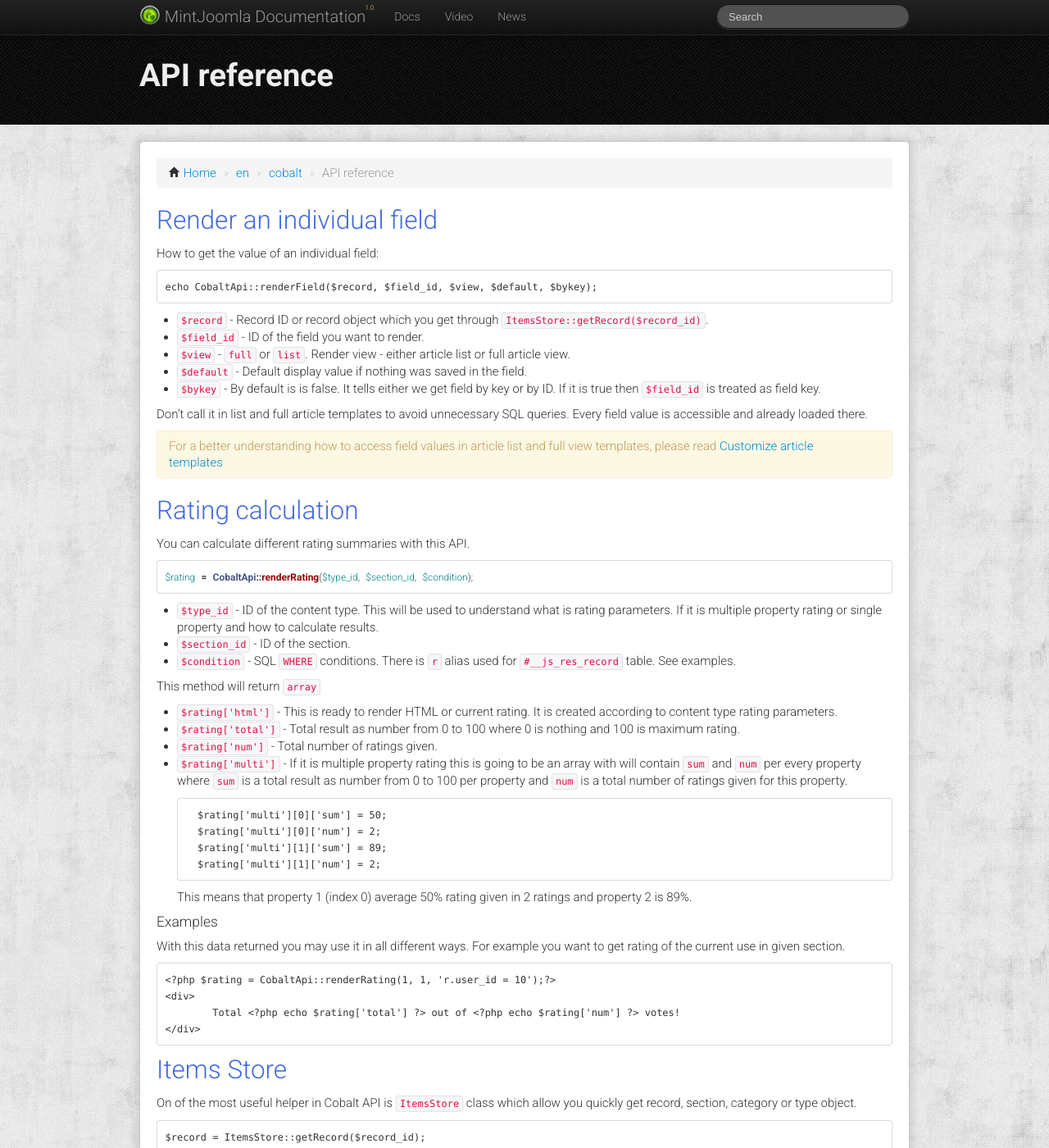
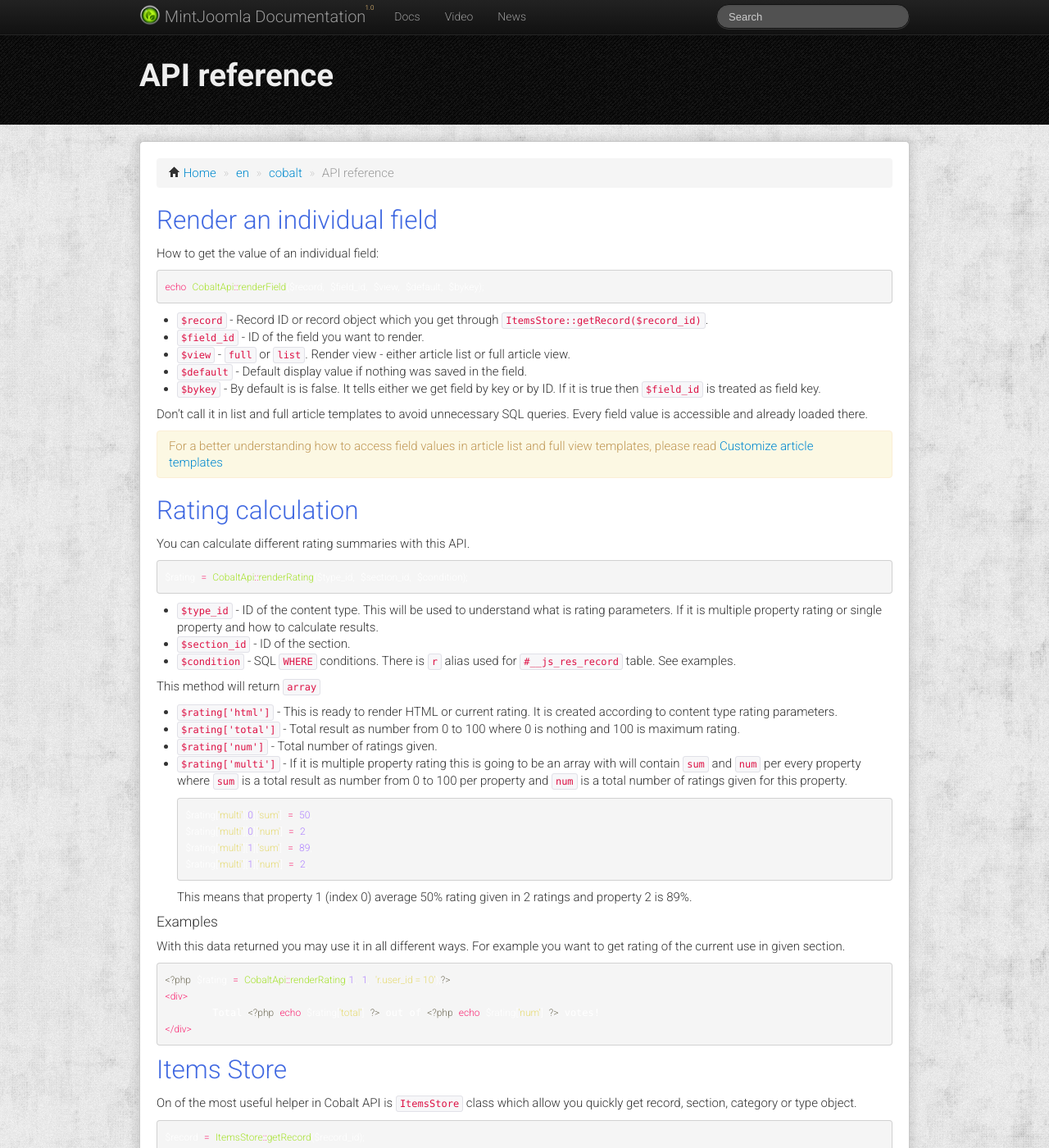
Before and after one commit to MintJoomla/MintJoomla.github.io, a Jekyll site: the page built from en/cobalt/_posts/developer/2013-01-01-api-reference.md, in a window 1280 px wide and 1400 px high. Shown: the whole window at 82% size. Built offline with Jekyll 4.4.1, drawn with Linux system fonts in a browser that asks for light colours; comment, search, counter and statistics services are not loaded; some of the changed text lies outside the part shown.

Commit message:
Test syntax highlight

````diff
--- a/assets/css/syntax.css
+++ b/assets/css/syntax.css
@@ -1,60 +1,187 @@
-.highlight  { background: #ffffff; }
-.highlight .c { color: #999988; font-style: italic } /* Comment */
-.highlight .err { color: #a61717; background-color: #e3d2d2 } /* Error */
-.highlight .k { font-weight: bold } /* Keyword */
-.highlight .o { font-weight: bold } /* Operator */
-.highlight .cm { color: #999988; font-style: italic } /* Comment.Multiline */
-.highlight .cp { color: #999999; font-weight: bold } /* Comment.Preproc */
-.highlight .c1 { color: #999988; font-style: italic } /* Comment.Single */
-.highlight .cs { color: #999999; font-weight: bold; font-style: italic } /* Comment.Special */
-.highlight .gd { color: #000000; background-color: #ffdddd } /* Generic.Deleted */
-.highlight .gd .x { color: #000000; background-color: #ffaaaa } /* Generic.Deleted.Specific */
-.highlight .ge { font-style: italic } /* Generic.Emph */
-.highlight .gr { color: #aa0000 } /* Generic.Error */
-.highlight .gh { color: #999999 } /* Generic.Heading */
-.highlight .gi { color: #000000; background-color: #ddffdd } /* Generic.Inserted */
-.highlight .gi .x { color: #000000; background-color: #aaffaa } /* Generic.Inserted.Specific */
-.highlight .go { color: #888888 } /* Generic.Output */
-.highlight .gp { color: #555555 } /* Generic.Prompt */
-.highlight .gs { font-weight: bold } /* Generic.Strong */
-.highlight .gu { color: #aaaaaa } /* Generic.Subheading */
-.highlight .gt { color: #aa0000 } /* Generic.Traceback */
-.highlight .kc { font-weight: bold } /* Keyword.Constant */
-.highlight .kd { font-weight: bold } /* Keyword.Declaration */
-.highlight .kp { font-weight: bold } /* Keyword.Pseudo */
-.highlight .kr { font-weight: bold } /* Keyword.Reserved */
-.highlight .kt { color: #445588; font-weight: bold } /* Keyword.Type */
-.highlight .m { color: #009999 } /* Literal.Number */
-.highlight .s { color: #d14 } /* Literal.String */
-.highlight .na { color: #008080 } /* Name.Attribute */
-.highlight .nb { color: #0086B3 } /* Name.Builtin */
-.highlight .nc { color: #445588; font-weight: bold } /* Name.Class */
-.highlight .no { color: #008080 } /* Name.Constant */
-.highlight .ni { color: #800080 } /* Name.Entity */
-.highlight .ne { color: #990000; font-weight: bold } /* Name.Exception */
-.highlight .nf { color: #990000; font-weight: bold } /* Name.Function */
-.highlight .nn { color: #555555 } /* Name.Namespace */
-.highlight .nt { color: #000080 } /* Name.Tag */
-.highlight .nv { color: #008080 } /* Name.Variable */
-.highlight .ow { font-weight: bold } /* Operator.Word */
-.highlight .w { color: #bbbbbb } /* Text.Whitespace */
-.highlight .mf { color: #009999 } /* Literal.Number.Float */
-.highlight .mh { color: #009999 } /* Literal.Number.Hex */
-.highlight .mi { color: #009999 } /* Literal.Number.Integer */
-.highlight .mo { color: #009999 } /* Literal.Number.Oct */
-.highlight .sb { color: #d14 } /* Literal.String.Backtick */
-.highlight .sc { color: #d14 } /* Literal.String.Char */
-.highlight .sd { color: #d14 } /* Literal.String.Doc */
-.highlight .s2 { color: #d14 } /* Literal.String.Double */
-.highlight .se { color: #d14 } /* Literal.String.Escape */
-.highlight .sh { color: #d14 } /* Literal.String.Heredoc */
-.highlight .si { color: #d14 } /* Literal.String.Interpol */
-.highlight .sx { color: #d14 } /* Literal.String.Other */
-.highlight .sr { color: #009926 } /* Literal.String.Regex */
-.highlight .s1 { color: #d14 } /* Literal.String.Single */
-.highlight .ss { color: #990073 } /* Literal.String.Symbol */
-.highlight .bp { color: #999999 } /* Name.Builtin.Pseudo */
-.highlight .vc { color: #008080 } /* Name.Variable.Class */
-.highlight .vg { color: #008080 } /* Name.Variable.Global */
-.highlight .vi { color: #008080 } /* Name.Variable.Instance */
-.highlight .il { color: #009999 } /* Literal.Number.Integer.Long */
+.highlight table td { padding: 5px; }
+.highlight table pre { margin: 0; }
+.highlight .gh {
+  color: #999999;
+}
+.highlight .sr {
+  color: #f6aa11;
+}
+.highlight .go {
+  color: #888888;
+}
+.highlight .gp {
+  color: #555555;
+}
+.highlight .gs {
+}
+.highlight .gu {
+  color: #aaaaaa;
+}
+.highlight .nb {
+  color: #f6aa11;
+}
+.highlight .cm {
+  color: #75715e;
+}
+.highlight .cp {
+  color: #75715e;
+}
+.highlight .c1 {
+  color: #75715e;
+}
+.highlight .cs {
+  color: #75715e;
+}
+.highlight .c, .highlight .cd {
+  color: #75715e;
+}
+.highlight .err {
+  color: #960050;
+}
+.highlight .gr {
+  color: #960050;
+}
+.highlight .gt {
+  color: #960050;
+}
+.highlight .gd {
+  color: #49483e;
+}
+.highlight .gi {
+  color: #49483e;
+}
+.highlight .ge {
+  color: #49483e;
+}
+.highlight .kc {
+  color: #66d9ef;
+}
+.highlight .kd {
+  color: #66d9ef;
+}
+.highlight .kr {
+  color: #66d9ef;
+}
+.highlight .no {
+  color: #66d9ef;
+}
+.highlight .kt {
+  color: #66d9ef;
+}
+.highlight .mf {
+  color: #ae81ff;
+}
+.highlight .mh {
+  color: #ae81ff;
+}
+.highlight .il {
+  color: #ae81ff;
+}
+.highlight .mi {
+  color: #ae81ff;
+}
+.highlight .mo {
+  color: #ae81ff;
+}
+.highlight .m, .highlight .mb, .highlight .mx {
+  color: #ae81ff;
+}
+.highlight .sc {
+  color: #ae81ff;
+}
+.highlight .se {
+  color: #ae81ff;
+}
+.highlight .ss {
+  color: #ae81ff;
+}
+.highlight .sd {
+  color: #e6db74;
+}
+.highlight .s2 {
+  color: #e6db74;
+}
+.highlight .sb {
+  color: #e6db74;
+}
+.highlight .sh {
+  color: #e6db74;
+}
+.highlight .si {
+  color: #e6db74;
+}
+.highlight .sx {
+  color: #e6db74;
+}
+.highlight .s1 {
+  color: #e6db74;
+}
+.highlight .s {
+  color: #e6db74;
+}
+.highlight .na {
+  color: #a6e22e;
+}
+.highlight .nc {
+  color: #a6e22e;
+}
+.highlight .nd {
+  color: #a6e22e;
+}
+.highlight .ne {
+  color: #a6e22e;
+}
+.highlight .nf {
+  color: #a6e22e;
+}
+.highlight .vc {
+  color: #ffffff;
+}
+.highlight .nn {
+  color: #ffffff;
+}
+.highlight .nl {
+  color: #ffffff;
+}
+.highlight .ni {
+  color: #ffffff;
+}
+.highlight .bp {
+  color: #ffffff;
+}
+.highlight .vg {
+  color: #ffffff;
+}
+.highlight .vi {
+  color: #ffffff;
+}
+.highlight .nv {
+  color: #ffffff;
+}
+.highlight .w {
+  color: #ffffff;
+}
+.highlight {
+  color: #ffffff;
+}
+.highlight .n, .highlight .py, .highlight .nx {
+  color: #ffffff;
+}
+.highlight .ow {
+  color: #f92672;
+}
+.highlight .nt {
+  color: #f92672;
+}
+.highlight .k, .highlight .kv {
+  color: #f92672;
+}
+.highlight .kn {
+  color: #f92672;
+}
+.highlight .kp {
+  color: #f92672;
+}
+.highlight .o {
+  color: #f92672;
+}
--- a/en/cobalt/_posts/developer/2013-01-01-api-reference.md
+++ b/en/cobalt/_posts/developer/2013-01-01-api-reference.md
@@ -8,7 +8,9 @@
 
 How to get the value of an individual field:
 
-	echo CobaltApi::renderField($record, $field_id, $view, $default, $bykey);
+~~~php
+echo CobaltApi::renderField($record, $field_id, $view, $default, $bykey);
+~~~
 
 - `$record` -  Record ID or record object which you get through `ItemsStore::getRecord($record_id)`.
 - `$field_id` - ID of the field you want to render.
@@ -23,9 +25,9 @@
 
 You can calculate different rating summaries with this API.
 
-```php
+~~~php
 $rating = CobaltApi::renderRating($type_id, $section_id, $condition);
-```
+~~~
 
 - `$type_id` - ID of the content type. This will be used to understand what is rating parameters. If it is multiple property rating or single property and how to calculate results.
 - `$section_id` - ID of the section.
@@ -38,10 +40,12 @@
 - `$rating['num']` - Total number of ratings given.
 - `$rating['multi']` - If it is multiple property rating this is going to be an array with will contain `sum` and `num` per every property where `sum` is a total result as number from 0 to 100 per property and `num` is a total number of ratings given for this property.
 
-		$rating['multi'][0]['sum'] = 50;
-		$rating['multi'][0]['num'] = 2;
-		$rating['multi'][1]['sum'] = 89;
-		$rating['multi'][1]['num'] = 2;
+  ~~~php
+  $rating['multi'][0]['sum'] = 50;
+  $rating['multi'][0]['num'] = 2;
+  $rating['multi'][1]['sum'] = 89;
+  $rating['multi'][1]['num'] = 2;
+  ~~~
 
 	This means that property 1 (index 0) average 50% rating given in 2 ratings and property 2 is 89%.
 
@@ -49,23 +53,29 @@
 
 With this data returned you may use it in all different ways. For example you want to get rating of the current use in given section.
 
-	<?php $rating = CobaltApi::renderRating(1, 1, 'r.user_id = 10');?>
-	<div>
-		Total <?php echo $rating['total'] ?> out of <?php echo $rating['num'] ?> votes!
-	</div>
+~~~php
+<?php $rating = CobaltApi::renderRating(1, 1, 'r.user_id = 10');?>
+<div>
+	Total <?php echo $rating['total'] ?> out of <?php echo $rating['num'] ?> votes!
+</div>
+~~~
 
 ## Items Store
 
 On of the most useful helper in Cobalt API is `ItemsStore` class which allow you quickly get record, section, category or type object.
 
-	$record = ItemsStore::getRecord($record_id);
-	$section = ItemsStore::getSection($section_id);
-	$type = ItemsStore::getType($type_id);
-	$category = ItemsStore::getCategory($cat_id);
+~~~php
+$record = ItemsStore::getRecord($record_id);
+$section = ItemsStore::getSection($section_id);
+$type = ItemsStore::getType($type_id);
+$category = ItemsStore::getCategory($cat_id);
+~~~
 
 This initialise parameters as well so you can get access to type or section parameters.
 
-	$section->params->get('general.section_iid');
+~~~php
+$section->params->get('general.section_iid');
+~~~
 
 `$record` will not contain fields.
 
@@ -75,9 +85,11 @@
 
 Examples:
 
-	<a href="<?php echo JRoute::_(Url::record($record)); ?>">
-	<a href="<?php echo JRoute::_(Url::records($section)); ?>">
-	<a href="<?php echo Url::add($section, $type, $category); ?>">
+~~~php
+<a href="<?php echo JRoute::_(Url::record($record)); ?>">
+<a href="<?php echo JRoute::_(Url::records($section)); ?>">
+<a href="<?php echo Url::add($section, $type, $category); ?>">
+~~~
 
 Note that urls to _add_ or _edit_ record already passed through `JRouter`.
 
@@ -87,7 +99,9 @@
 
 You can programmaticaly create new records. For that you can use API
 
-	CobaltApi::createRecord($data, $section_id, $type_id, $fields, $categories, $tags)
+~~~php
+CobaltApi::createRecord($data, $section_id, $type_id, $fields, $categories, $tags)
+~~~
 
 - `$data` is an array. The key of the array is the name of the column in `_js_res_record`. One parameter is required is a `title`. All other parameters like `alias`, `published`, `access` will be set acording to your type parameters. Of course if you set then here, those will be overwriten.
 - `$section_id` id of the section
@@ -105,7 +119,7 @@
 
 For example:
 
-```php
+~~~php
 CobaltApi::createRecord(
 	[
 		'title' => 'test 3',
@@ -120,7 +134,7 @@
 	[14], //categpries
 	['joomla', 'moomla'] // tags
 );
-```
+~~~
 
 `[]` is a new syntax for PHP array defenition. So `[11]` is equal to `array(11)`.
 
@@ -128,7 +142,9 @@
 
 To update record use
 
-	CobaltApi::updateRecord($redord_id, $data, $fields, $categories, $tags);
+~~~php
+CobaltApi::updateRecord($redord_id, $data, $fields, $categories, $tags);
+~~~
 
 - `$record_id` - id of the edited record.
 - the rest is just like in `CobaltApi::createRecord()`
````
